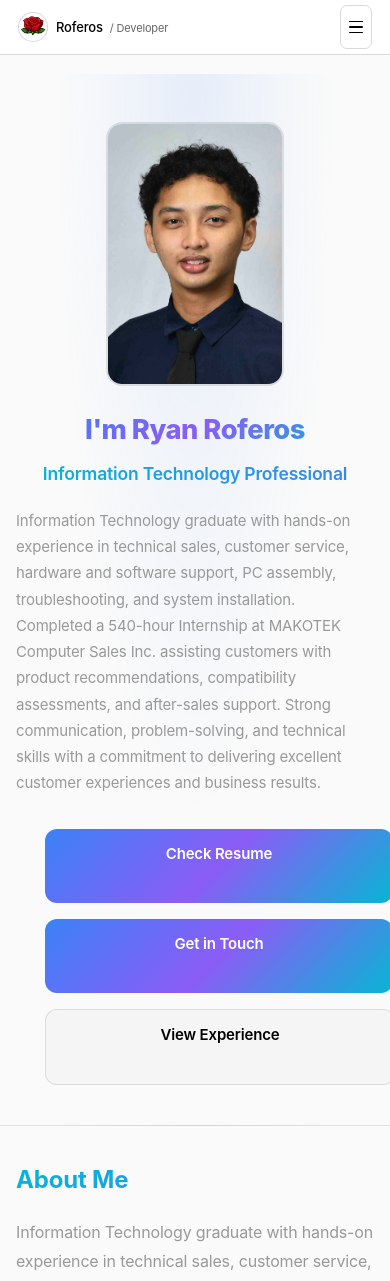
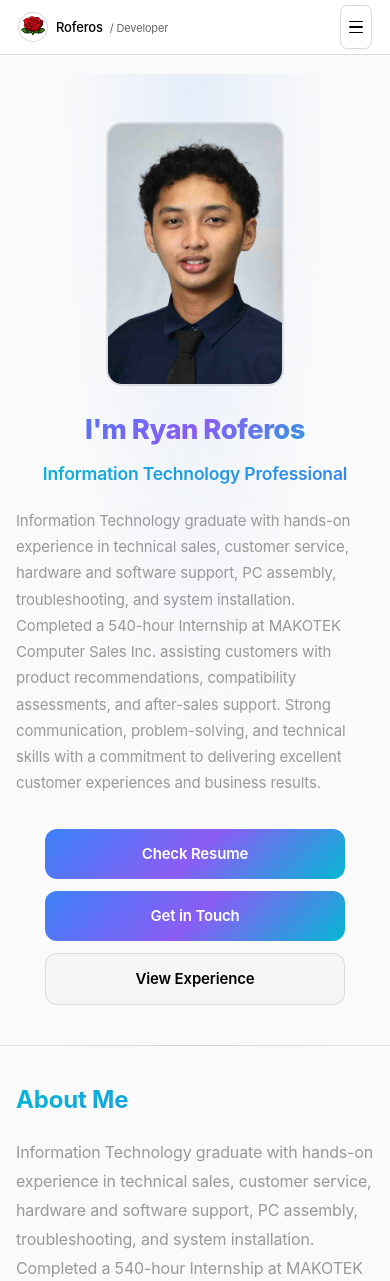
Before and after one commit to Ryanworks123/roferos, a React (Vite) app: page / in a window 390 px wide. Shown: the top 1281 px of the page. Built offline with nearby package versions, Linux system fonts and the light colour scheme.

Commit message:
Fix hero-buttons mobile layout - stack vertically with proper spacing

```diff
--- a/src/mobile.css
+++ b/src/mobile.css
@@ -308,6 +308,7 @@
     align-items: stretch;
     max-width: 300px;
     margin: 0 auto;
+    gap: 12px;
   }
 
   .hero-button {
@@ -316,6 +317,8 @@
     min-height: 48px;
     text-align: center;
     font-size: 0.9375rem;
+    margin: 0;
+    box-sizing: border-box;
   }
 
   /* ── TYPOGRAPHY ── */
```
